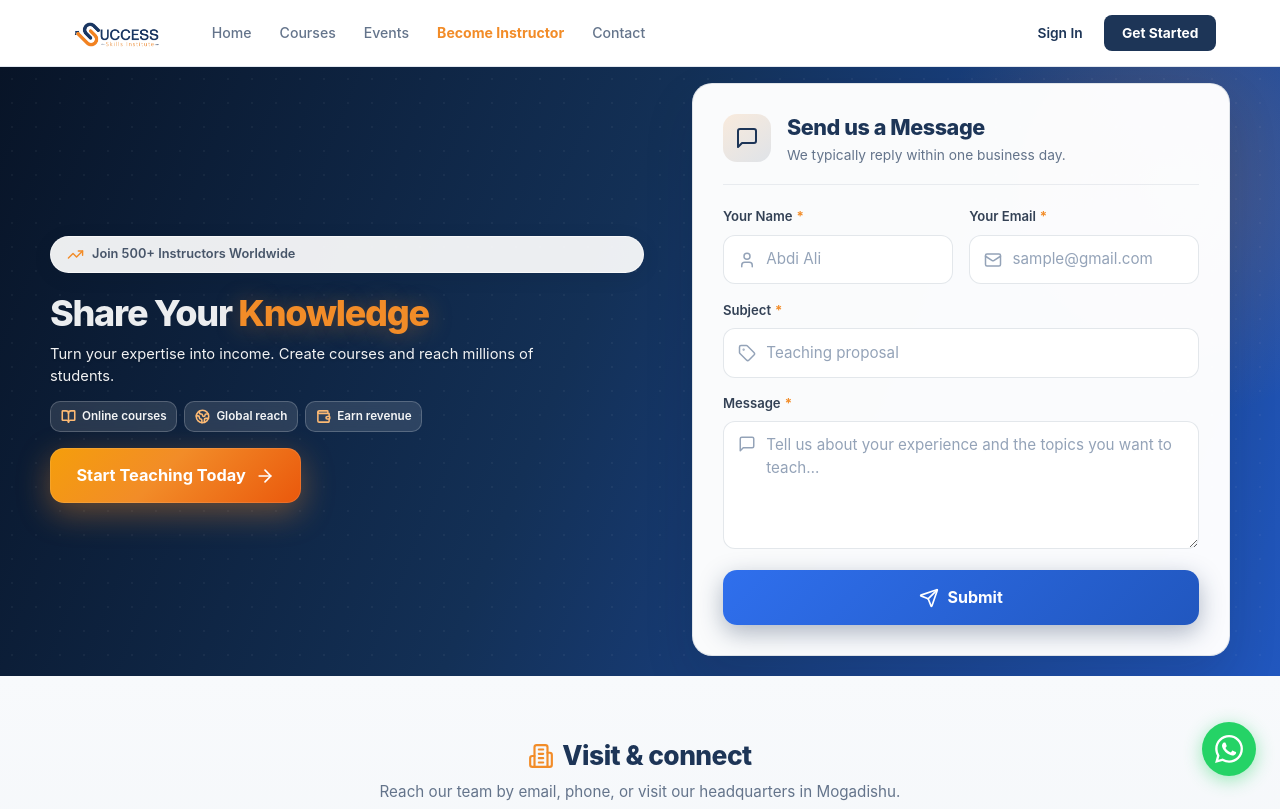
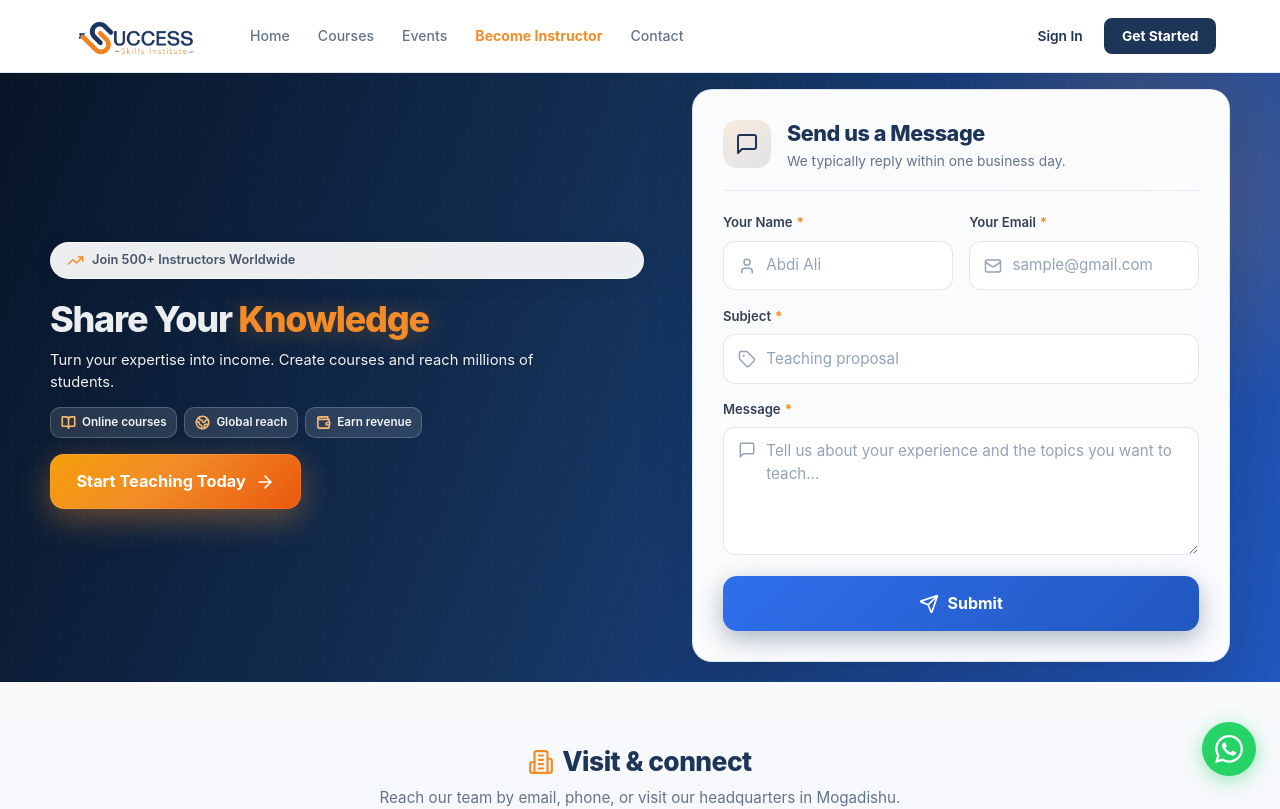
Before and after one commit to asho-abdi/ssi, a React (Vite) app: page /become-instructor in a window 1280 px wide. Shown: the top 809 px of the page. Built offline with nearby package versions, Linux system fonts and the light colour scheme; no server answers.

Commit message:
made some changes

```diff
--- a/src/index.css
+++ b/src/index.css
@@ -341,7 +341,7 @@ a.btn {
   flex-shrink: 0;
 }
 .landing-logo-full {
-  height: 38px;
+  height: 52px;
   width: auto;
   display: block;
   object-fit: contain;
--- a/src/pages/Home.css
+++ b/src/pages/Home.css
@@ -68,7 +68,7 @@
   max-width: 1200px;
   margin: 0 auto;
   padding: 0 1.5rem;
-  height: 66px;
+  height: 72px;
   display: flex;
   align-items: center;
   gap: 2rem;
```
